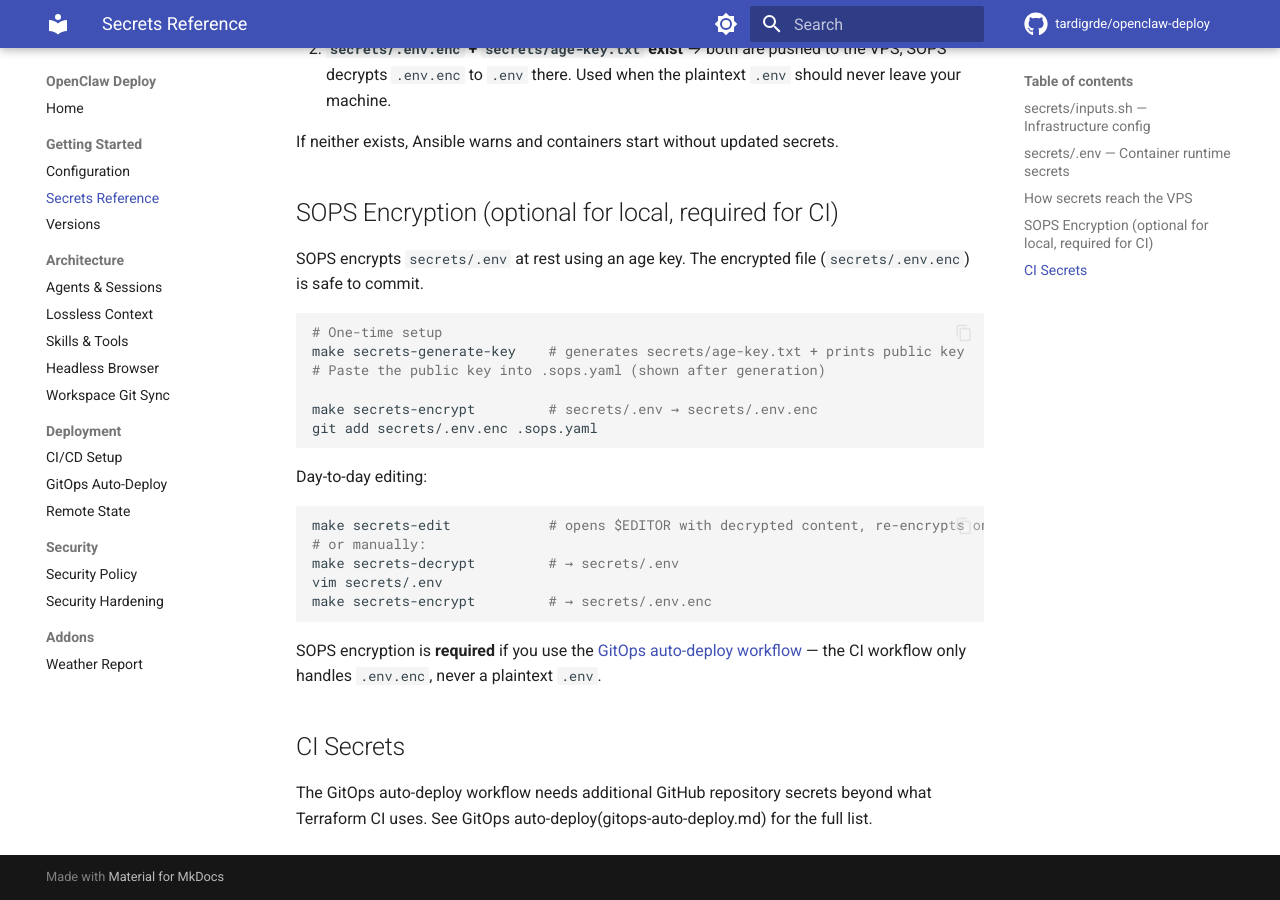
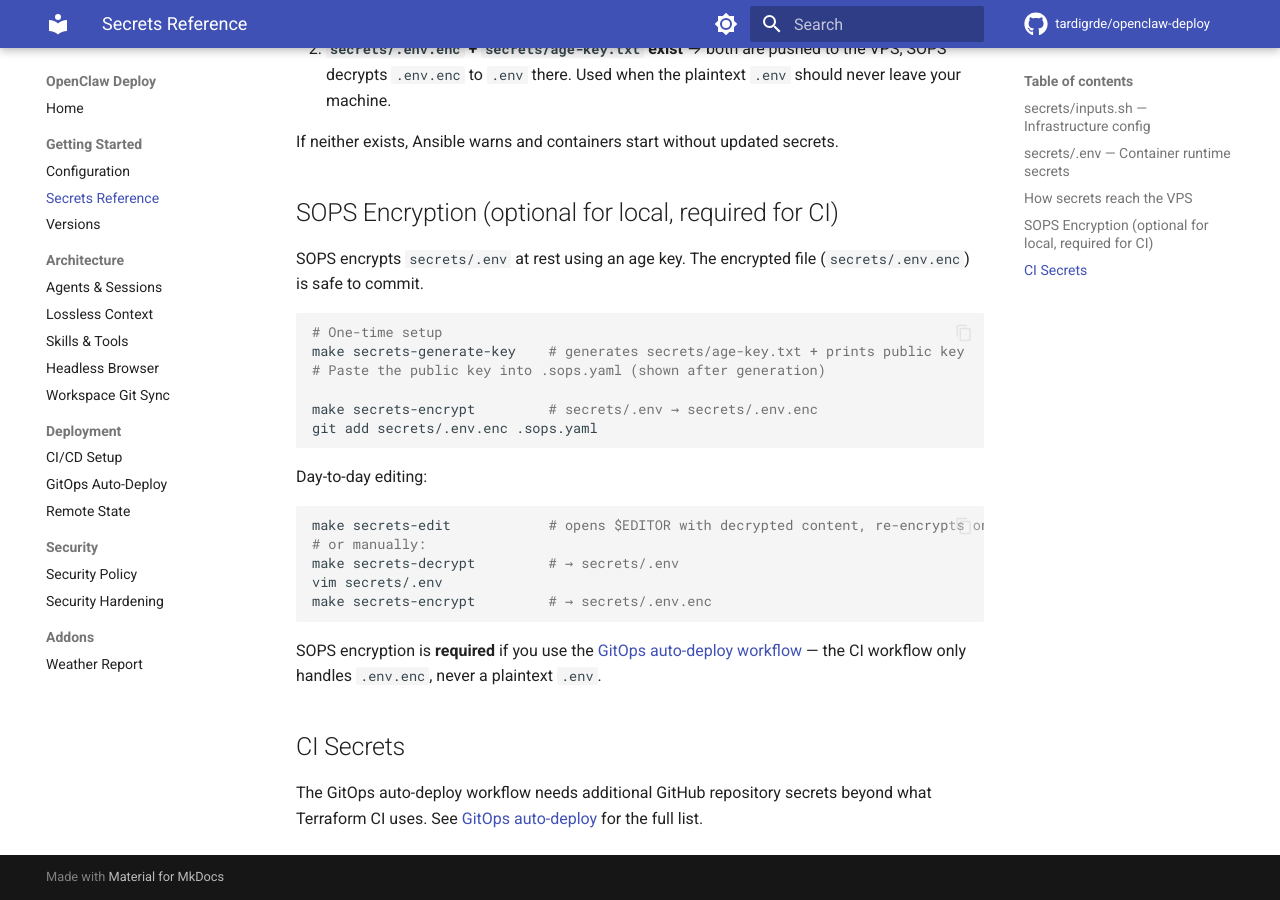
Before and after one commit to tardigrde/openclaw-deploy, an MkDocs documentation site: the page built from docs/secrets.md, in a window 1280 px wide and 900 px high, scrolled down 1795 px. Built offline with MkDocs 1.6.1 and Material for MkDocs 9.7.7, drawn with Linux system fonts in a browser that asks for light colours; comment, search, counter and statistics services are not loaded.

Commit message:
fix: address Gemini review feedback
- Remove stray `-e` lines in .gitignore (were ignoring files named "e")
- Fix missing `[]` brackets in secrets.md link syntax

```diff
--- a/docs/secrets.md
+++ b/docs/secrets.md
@@ -78,4 +78,4 @@ SOPS encryption is **required** if you use the [GitOps auto-deploy workflow](git
 
 ## CI Secrets
 
-The GitOps auto-deploy workflow needs additional GitHub repository secrets beyond what Terraform CI uses. See GitOps auto-deploy(gitops-auto-deploy.md) for the full list.
+The GitOps auto-deploy workflow needs additional GitHub repository secrets beyond what Terraform CI uses. See [GitOps auto-deploy](gitops-auto-deploy.md) for the full list.
```
Also changed, not shown: 1 other file.
